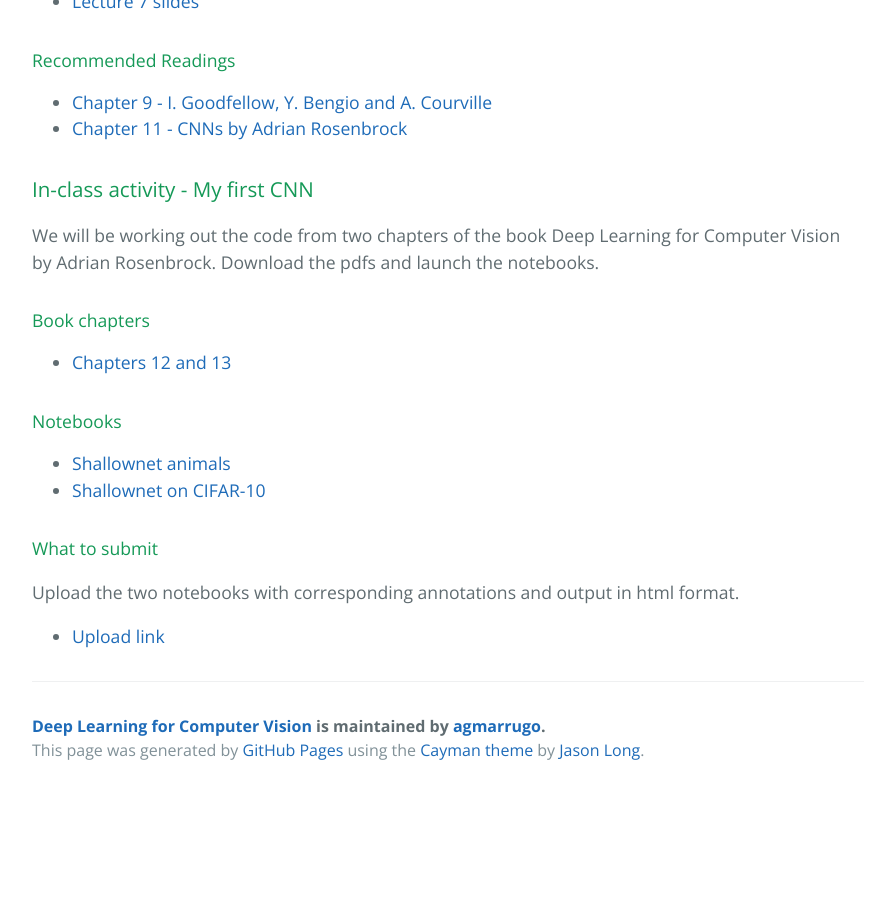
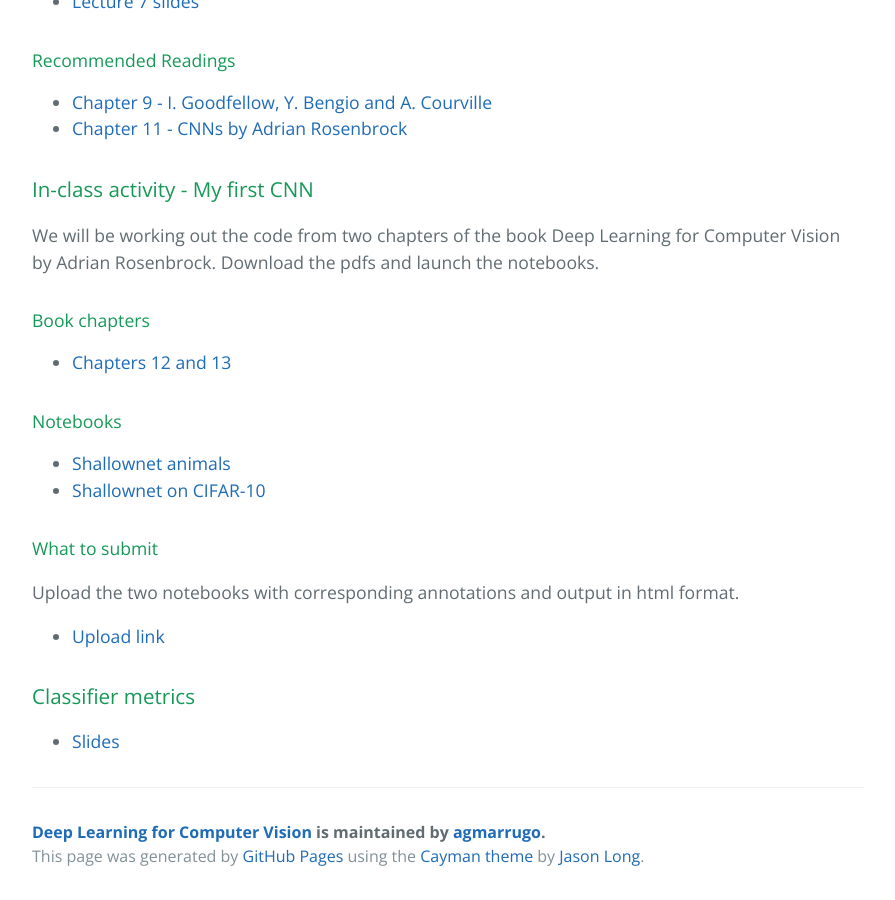
Before and after one commit to opi-lab/DL4CV, a Jekyll site: the page built from index.md, in a window 1280 px wide and 900 px high, scrolled down 3769 px. Shown: the whole window, without its empty margins (192-1087 px from the left). Built offline with Jekyll 4.4.1, drawn with Linux system fonts in a browser that asks for light colours; before the commit the page ends 4563 px from its top, so only the background shows below that.

Commit message:
Update index.md

```diff
--- a/index.md
+++ b/index.md
@@ -156,4 +156,8 @@ We will be working out the code from two chapters of the book Deep Learning for
 #### What to submit
 Upload the two notebooks with corresponding annotations and output in html format.
 
-- [Upload link](https://www.dropbox.com/request/LJt4Lvi0MHRhzUxNIO2z)
+- [Upload link](https://www.dropbox.com/request/qQxvpnnzouhQsk7m75BW)
+
+### Classifier metrics
+
+- [Slides]({{site.url}}pdfs/Lecture-06-Metrics.pdf)
```
